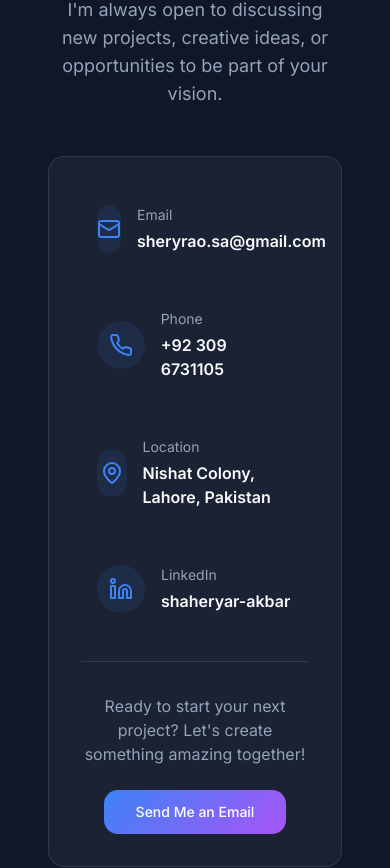
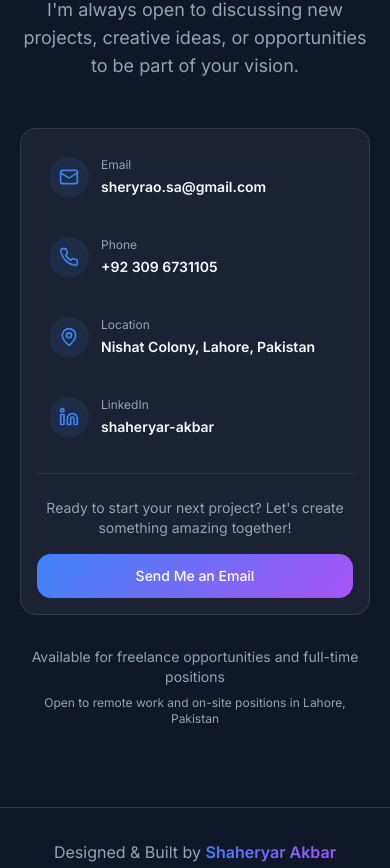
Before and after one commit to ShaheryarAkbar/shaheryar-showcase, a React (Vite) app: page / in a window 390 px wide. Shown: the part 10298-11166 px from the top of the page. Built offline with nearby package versions, Linux system fonts and the light colour scheme; the HTML template or start-up script is replaced by a standard one.

Commit message:
Fix container padding and responsiveness

```diff
--- a/src/components/Contact.tsx
+++ b/src/components/Contact.tsx
@@ -30,8 +30,8 @@ const Contact = () => {
   ];
 
   return (
-    <section id="contact" className="py-20 px-4">
-      <div className="container mx-auto max-w-4xl">
+    <section id="contact" className="py-20 px-5 md:px-6">
+      <div className="mx-auto max-w-4xl">
         <h2 className="text-4xl md:text-5xl font-bold text-center mb-4 animate-fade-in">
           Get In <span className="text-gradient">Touch</span>
         </h2>
@@ -40,23 +40,23 @@ const Contact = () => {
           I'm always open to discussing new projects, creative ideas, or opportunities to be part of your vision.
         </p>
 
-        <div className="glass rounded-2xl p-8 md:p-12 mb-8">
-          <div className="grid grid-cols-1 md:grid-cols-2 gap-6">
+        <div className="glass rounded-2xl p-4 sm:p-6 md:p-12 mb-8">
+          <div className="grid grid-cols-1 sm:grid-cols-2 gap-4 md:gap-6">
             {contactInfo.map((info, index) => (
               <a
                 key={index}
                 href={info.href}
                 target={info.label === "LinkedIn" ? "_blank" : undefined}
                 rel={info.label === "LinkedIn" ? "noopener noreferrer" : undefined}
-                className="flex items-center gap-4 p-4 rounded-xl hover:bg-muted/50 transition-smooth group animate-fade-in"
+                className="flex items-center gap-3 p-3 rounded-xl hover:bg-muted/50 transition-smooth group animate-fade-in"
                 style={{ animationDelay: `${index * 0.1}s` }}
               >
-                <div className="w-12 h-12 rounded-full bg-primary/10 flex items-center justify-center group-hover:bg-primary/20 transition-smooth">
-                  <info.icon className="w-6 h-6 text-primary" />
+                <div className="w-10 h-10 sm:w-12 sm:h-12 rounded-full bg-primary/10 flex items-center justify-center group-hover:bg-primary/20 transition-smooth flex-shrink-0">
+                  <info.icon className="w-5 h-5 sm:w-6 sm:h-6 text-primary" />
                 </div>
-                <div>
-                  <div className="text-sm text-muted-foreground mb-1">{info.label}</div>
-                  <div className="font-semibold group-hover:text-primary transition-smooth">
+                <div className="min-w-0 flex-1">
+                  <div className="text-xs sm:text-sm text-muted-foreground mb-1">{info.label}</div>
+                  <div className="font-semibold group-hover:text-primary transition-smooth text-sm sm:text-base break-words">
                     {info.value}
                   </div>
                 </div>
@@ -64,13 +64,13 @@ const Contact = () => {
             ))}
           </div>
 
-          <div className="mt-8 pt-8 border-t border-border text-center">
-            <p className="text-muted-foreground mb-6">
+          <div className="mt-6 sm:mt-8 pt-6 sm:pt-8 border-t border-border text-center">
+            <p className="text-muted-foreground mb-4 sm:mb-6 text-sm sm:text-base px-2">
               Ready to start your next project? Let's create something amazing together!
             </p>
             <Button
               size="lg"
-              className="gradient-primary text-white hover:shadow-glow transition-smooth"
+              className="gradient-primary text-white hover:shadow-glow transition-smooth w-full sm:w-auto"
               onClick={() => window.location.href = 'mailto:sheryrao.sa@gmail.com'}
             >
               Send Me an Email
@@ -78,11 +78,11 @@ const Contact = () => {
           </div>
         </div>
 
-        <div className="text-center text-muted-foreground">
-          <p className="mb-2">
+        <div className="text-center text-muted-foreground px-2">
+          <p className="mb-2 text-sm sm:text-base">
             Available for freelance opportunities and full-time positions
           </p>
-          <p className="text-sm">
+          <p className="text-xs sm:text-sm">
             Open to remote work and on-site positions in Lahore, Pakistan
           </p>
         </div>
```
